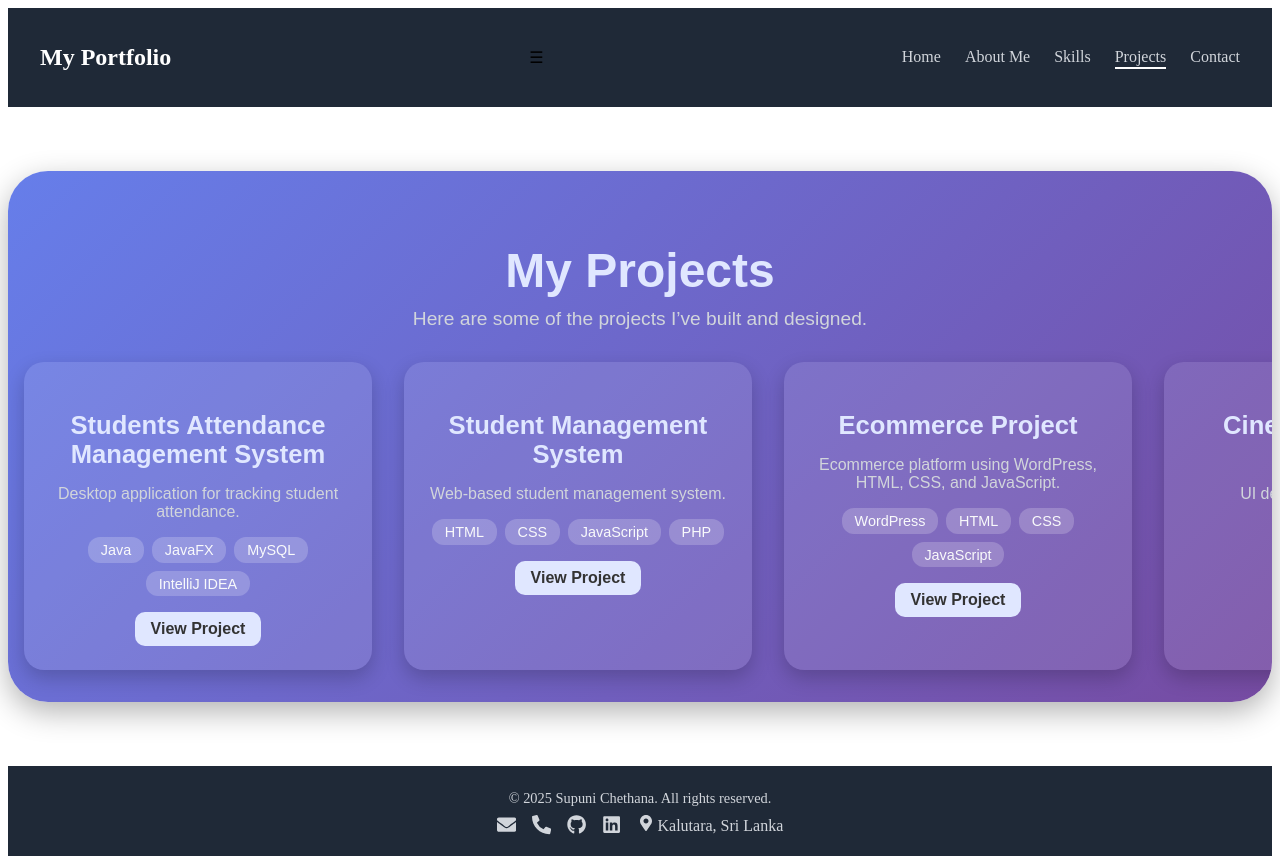
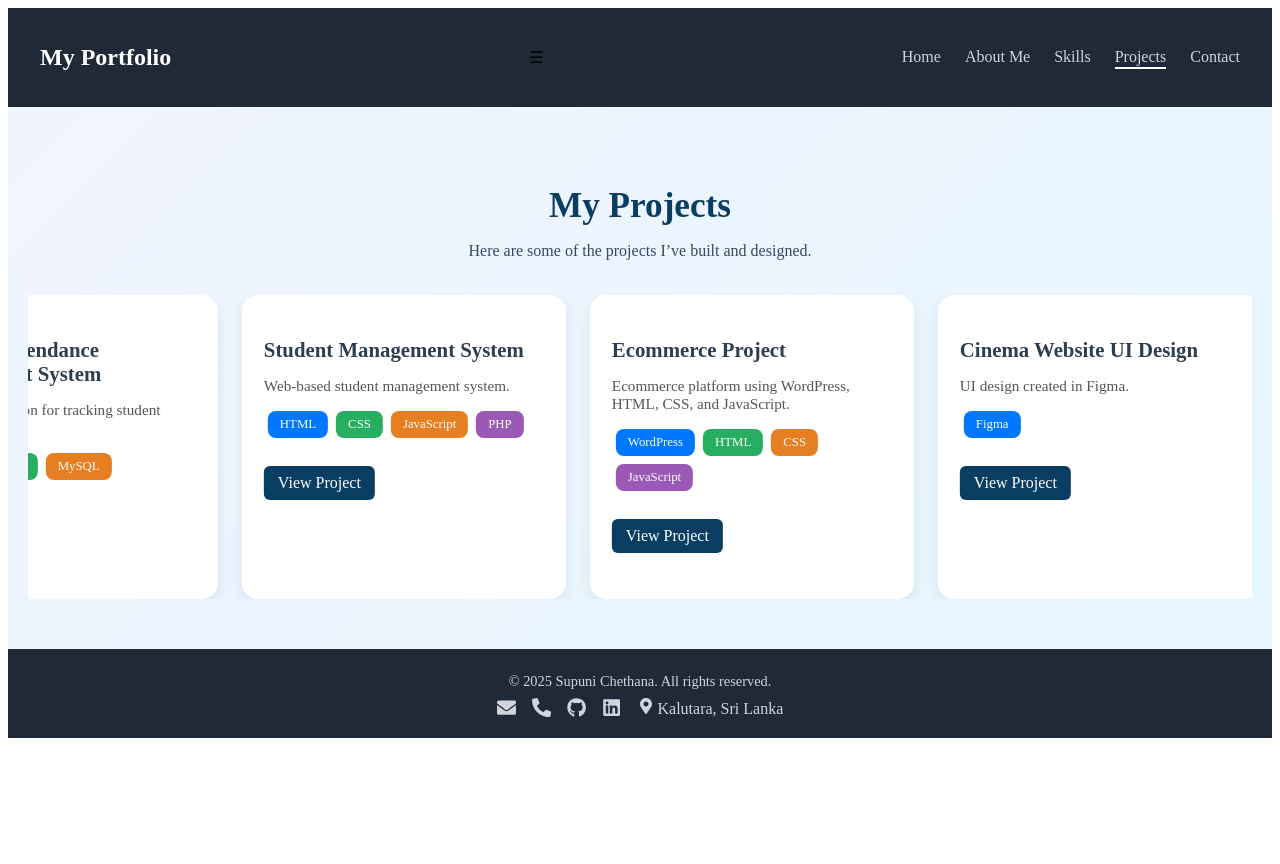
Before and after one commit to pdschethana/MyPortfolio, a React (Vite) app: page /projects in a window 1280 px wide. After the commit the page ends 800 px from the top, so only its background shows below. Built offline with nearby package versions, Linux system fonts and the light colour scheme.

Commit message:
update project page

```diff
--- a/src/pages/Projects.css
+++ b/src/pages/Projects.css
@@ -1,106 +1,120 @@
 .projects-container {
-    max-width: 100%;
-    margin: 4rem auto;
-    padding: 2rem 1rem;
-    background: linear-gradient(135deg, #667eea, #764ba2);
-    font-family: "Poppins", sans-serif;
-    color: #f9fafb;
-    border-radius: 40px;
-    box-shadow: 0 10px 30px rgba(0, 0, 0, 0.3);
+    padding: 50px 20px;
+    text-align: center;
+    background: linear-gradient(135deg, #f0f4ff, #e6f7ff);
     overflow: hidden;
   }
 
-  .projects-header {
-    text-align: center;
-    margin-bottom: 2rem;
-  }
-
   .projects-header h2 {
-    font-size: 3rem;
-    color: #e0e7ff;
+    font-size: 2.2rem;
     margin-bottom: 10px;
+    color: #0a3d62;
   }
 
   .projects-intro {
-    font-size: 1.2rem;
-    color: #d1d5db;
-    max-width: 700px;
-    margin: 0 auto;
+    color: #34495e;
+    margin-bottom: 35px;
+    font-size: 1rem;
+  }
+
+  .projects-marquee {
+    position: relative;
+    overflow: hidden;
+    width: 100%;
   }
 
   .projects-track {
     display: flex;
-    gap: 2rem;
+    gap: 24px;
+    animation: scroll 25s linear infinite;
   }
 
   .project-card {
-    flex: 0 0 300px;
-    background: rgba(255, 255, 255, 0.1);
-    padding: 1.5rem;
-    border-radius: 20px;
-    box-shadow: 0 8px 20px rgba(0, 0, 0, 0.2);
-    text-align: center;
-    transition: transform 0.3s ease;
+    flex: 0 0 auto;
+    width: 280px;
+    background: #ffffff;
+    border-radius: 16px;
+    padding: 22px;
+    text-align: left;
+    box-shadow: 0 6px 16px rgba(0, 0, 0, 0.08);
+    transition: transform 0.3s ease, box-shadow 0.3s ease;
   }
 
   .project-card:hover {
-    transform: scale(1.05);
-    background: rgba(255, 255, 255, 0.2);
+    transform: translateY(-8px);
+    box-shadow: 0 8px 20px rgba(0, 0, 0, 0.15);
   }
 
   .project-card h3 {
-    font-size: 1.6rem;
-    margin-bottom: 1rem;
-    color: #e0e7ff;
+    font-size: 1.3rem;
+    margin-bottom: 10px;
+    color: #2c3e50;
   }
 
   .project-card p {
-    font-size: 1rem;
-    color: #d1d5db;
-    margin-bottom: 1rem;
+    color: #555;
+    font-size: 0.95rem;
+    margin-bottom: 12px;
   }
 
   .project-tech {
-    display: flex;
-    flex-wrap: wrap;
-    justify-content: center;
-    gap: 0.5rem;
-    margin-bottom: 1rem;
+    margin: 12px 0;
   }
 
   .tech-badge {
-    background: rgba(255, 255, 255, 0.2);
-    padding: 0.3rem 0.8rem;
-    border-radius: 12px;
-    font-size: 0.9rem;
-    color: #f9fafb;
+    display: inline-block;
+    background: #0077ff;
+    color: #fff;
+    border-radius: 8px;
+    padding: 6px 12px;
+    margin: 4px;
+    font-size: 0.8rem;
     font-weight: 500;
+    transition: background 0.3s ease;
   }
+
+  .tech-badge:nth-child(1) { background: #0077ff; } /* Blue */
+  .tech-badge:nth-child(2) { background: #27ae60; } /* Green */
+  .tech-badge:nth-child(3) { background: #e67e22; } /* Orange */
+  .tech-badge:nth-child(4) { background: #9b59b6; } /* Purple */
 
   .project-link {
     display: inline-block;
-    padding: 0.5rem 1rem;
-    background: #e0e7ff;
-    color: #333;
-    font-weight: 600;
-    border-radius: 10px;
+    margin-top: 12px;
     text-decoration: none;
-    transition: background 0.3s, color 0.3s;
+    background: #0a3d62;
+    color: #fff;
+    padding: 8px 14px;
+    border-radius: 6px;
+    font-weight: 500;
+    transition: background 0.3s ease;
   }
 
   .project-link:hover {
-    background: #fff;
-    color: #667eea;
+    background: #1e90ff;
+  }
+
+  /* Marquee Animation */
+  @keyframes scroll {
+    0% { transform: translateX(0); }
+    100% { transform: translateX(-50%); }
+  }
+
+  /* ✅ Responsive Fix */
+  @media (max-width: 768px) {
+    .project-card {
+      width: 230px;
+      padding: 18px;
+    }
+
+    .projects-track {
+      gap: 18px;
+      animation: scroll 20s linear infinite;
+    }
   }
 
   @media (max-width: 480px) {
     .project-card {
-      padding: 1rem;
-    }
-    .project-card h3 {
-      font-size: 1.3rem;
-    }
-    .project-card p {
-      font-size: 0.95rem;
+      width: 200px;
     }
   }
```
Also changed, not shown: src/pages/Projects.jsx (line endings or trailing spaces).
